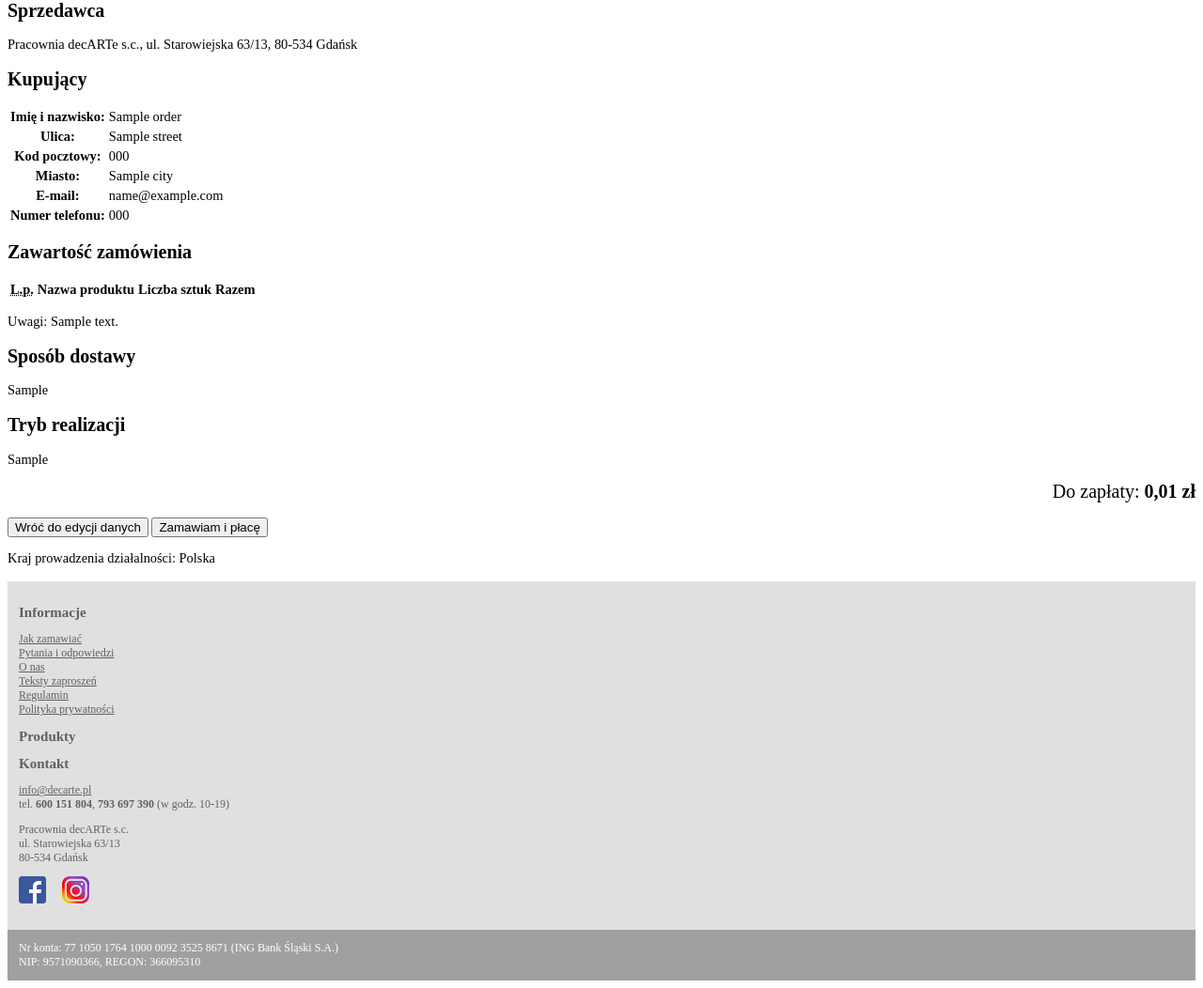
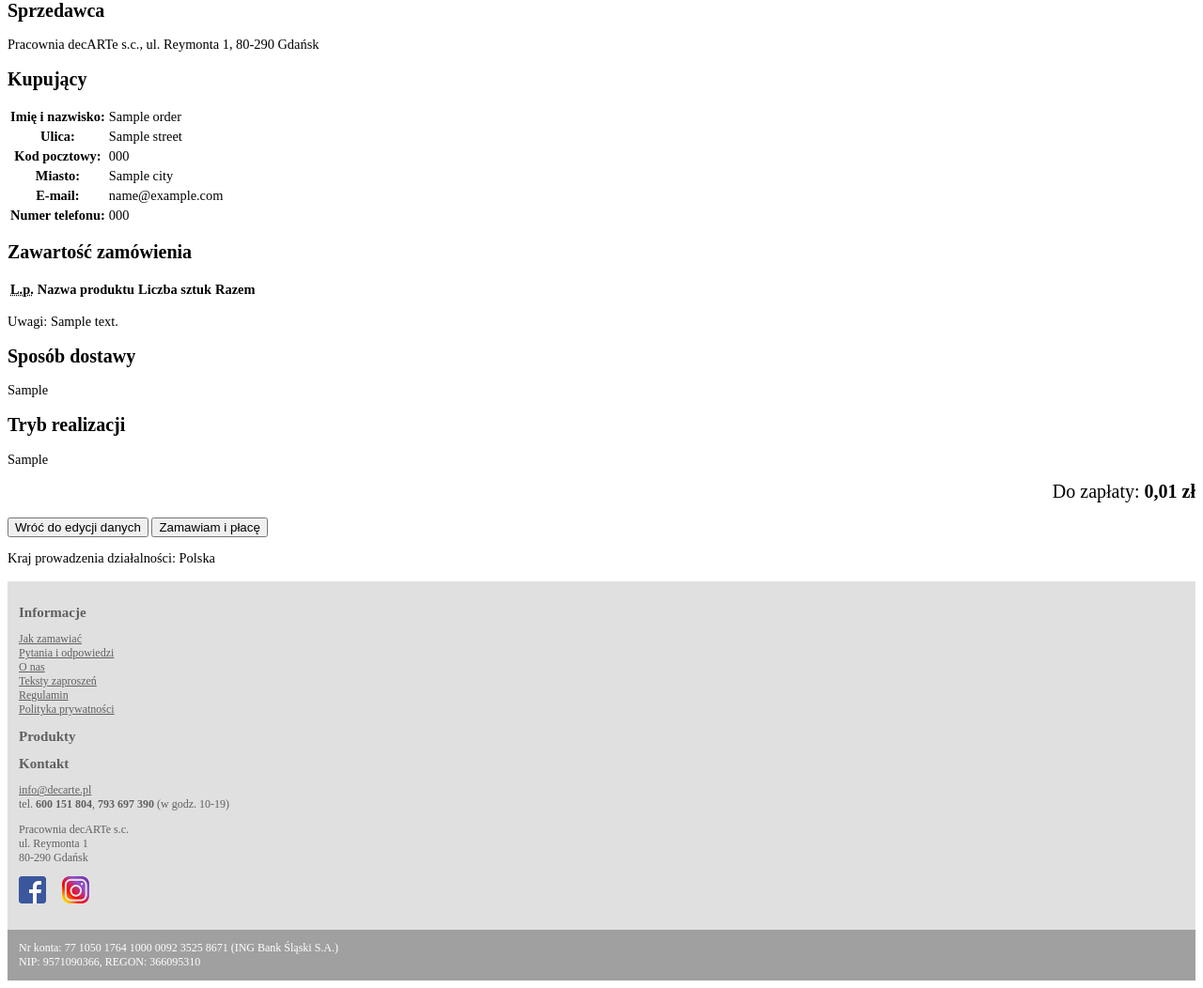
Before and after one commit to peterdevpl/decarte, a Symfony app: template src/OrderBundle/Resources/views/order/summary.html.twig in a window 1280 px wide. Shown: the part 208-1260 px from the top of the page at 94% size. Run offline with Twig, Linux system fonts and the light colour scheme; the template is opened without the code that fills it: most values are stand-ins (such as "Sample title", 1, 10 or a date in 2020); lists and menus that the app fills with data are empty; style sheets or scripts are compiled from the project's sources; some libraries are stand-ins or nearby versions.

Commit message:
Changed company address
Yeah, I know it should be in some configuration file

```diff
--- a/src/AppBundle/Resources/views/layout/base.html.twig
+++ b/src/AppBundle/Resources/views/layout/base.html.twig
@@ -21,8 +21,8 @@
 	"address": {
 		"@type": "PostalAddress",
 		"addressLocality": "Gdańsk",
-		"streetAddress": "Starowiejska 63/13",
-		"postalCode": "80-534",
+		"streetAddress": "Reymonta 1",
+		"postalCode": "80-290",
 		"addressRegion": "pomorskie"
 	},
 	"name": "Pracownia decARTe s.c.",
--- a/src/AppBundle/Resources/views/layout/sitemap-with-contact.html.twig
+++ b/src/AppBundle/Resources/views/layout/sitemap-with-contact.html.twig
@@ -28,7 +28,7 @@
                     <a href="mailto:info&#64;decarte&#46;pl">info&#64;decarte&#46;pl</a><br>
                     tel. <strong>600 151 804</strong>, <strong>793 697 390</strong> (w godz. 10-19)
                 </p>
-                <p>Pracownia decARTe s.c.<br>ul. Starowiejska 63/13<br>80-534 Gdańsk</p>
+                <p>Pracownia decARTe s.c.<br>ul. Reymonta 1<br>80-290 Gdańsk</p>
                 <p>
                     <a href="/"><img src="{{ asset('img/2018/fb.png') }}" style="margin-right: 14px"></a>
                     <a href="/"><img src="{{ asset('img/2018/instagram.png') }}"></a>
--- a/src/OrderBundle/Resources/views/order/summary.html.twig
+++ b/src/OrderBundle/Resources/views/order/summary.html.twig
@@ -6,7 +6,7 @@
     <form action="{{ path('order_save') }}" method="post">
         <h2>Sprzedawca</h2>
 
-        <p>Pracownia decARTe s.c., ul. Starowiejska 63/13, 80-534 Gdańsk</p>
+        <p>Pracownia decARTe s.c., ul. Reymonta 1, 80-290 Gdańsk</p>
 
         <h2>Kupujący</h2>
 
```
